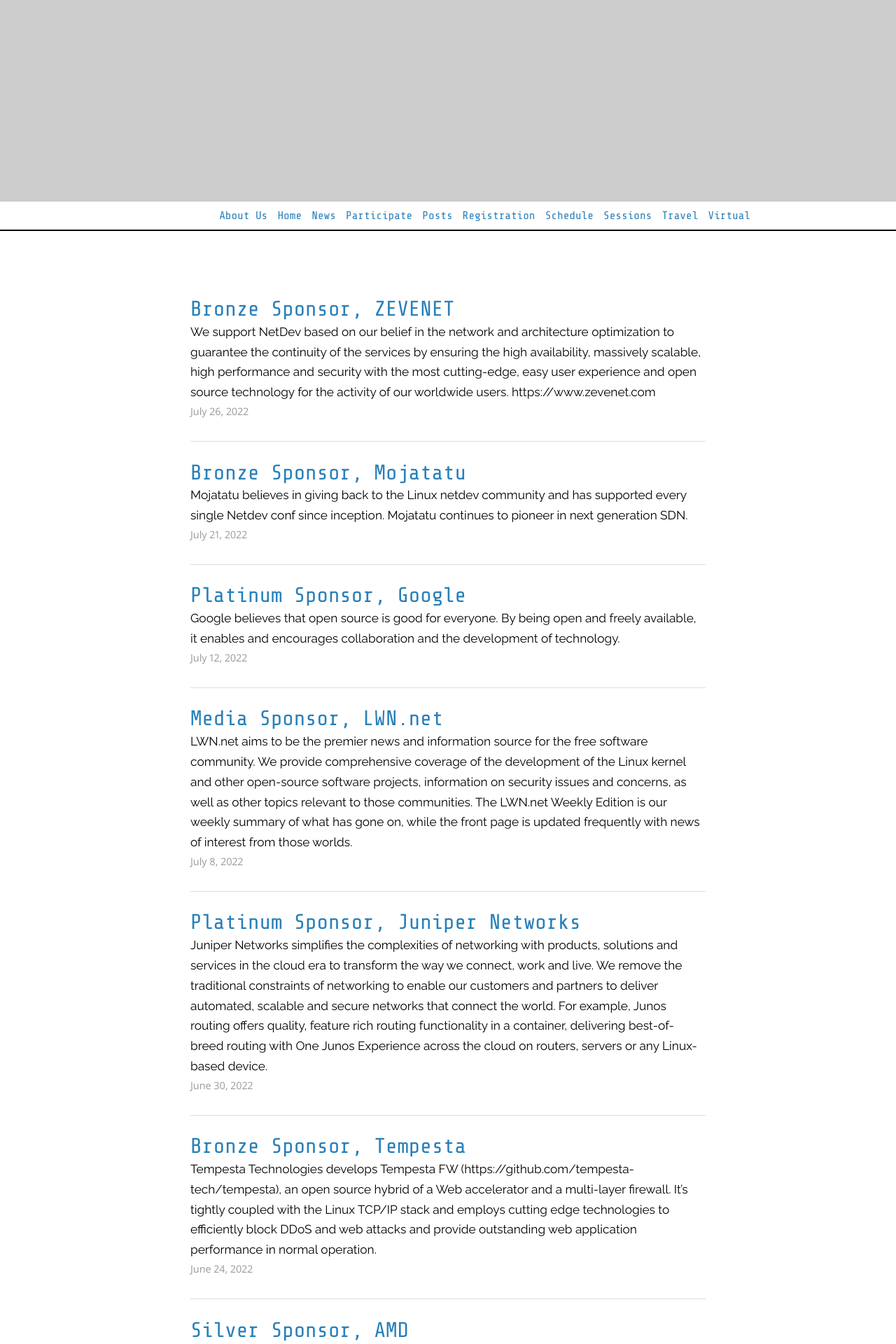
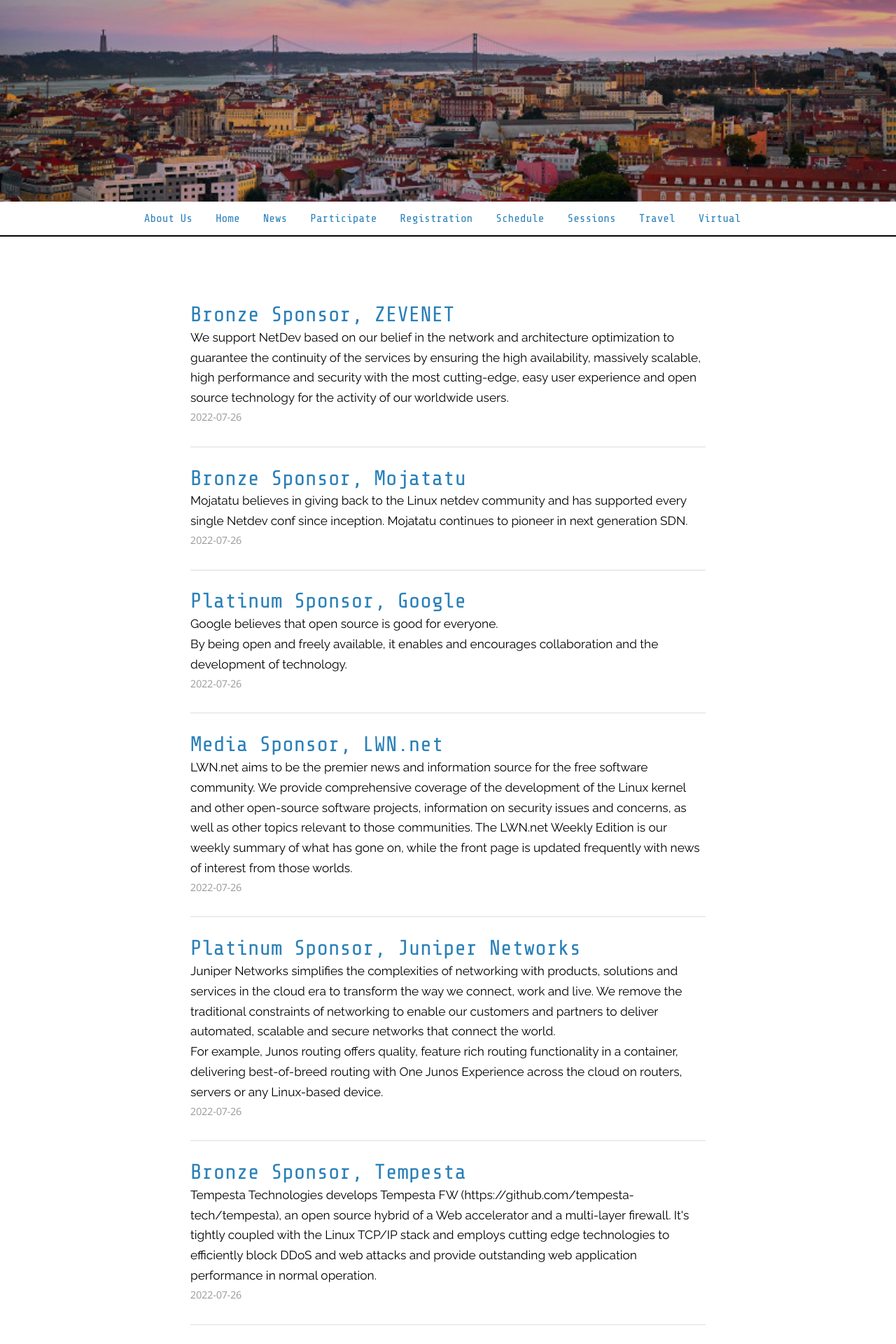
Before and after one commit to laelnasan/test-netdev-prod, a Jekyll site: the page built from news.html, in a window 1280 px wide. Shown: the top 1920 px of the page at 70% size. Built offline with Jekyll 4.4.1, drawn with Linux system fonts in a browser that asks for light colours; nearby versions of some CDN libraries; the list of posts is cut into pages by our own code; some of the changed text lies outside the part shown.

Commit message:
Added posts manually (paginator not supported)
Signed-off-by: Gustavo Lopes <gustavolopesce17@gmail.com>

```diff
--- a/Gemfile
+++ b/Gemfile
@@ -2,3 +2,4 @@
 gem 'jekyll', '<4'
 gem 'jekyll-sitemap'
 gem 'jekyll-paginate-v2'
+gem "github-pages", "~> 227", group: :jekyll_plugins
--- a/_config.yml
+++ b/_config.yml
@@ -13,14 +13,15 @@
 email:
 name:
 description: >
-  A simple yet classy theme for your Jekyll website or blog.
+  Netdev 0x16 Copyright © 2014-2022 The Netdev Society.
 # Base URL of site (i.e. /blog). It should always start with a slash,
 # and never end with a slash. Set it to a blank value if hosting at the
 # root of your server.
+
 baseurl: /jekyll-sample-netdev.github.io # the subpath of your site, e.g. /blog/
 url: https://puntipf.github.io # the base hostname & protocol for your site
-cover: "assets/header_image.jpg"
-logo: "assets/header_image.jpg"
+cover: "/assets/header_image.jpg"
+logo: "/assets/header_image.jpg"
 
 # Build settings
 markdown: kramdown
--- a/_sass/_layout.scss
+++ b/_sass/_layout.scss
@@ -137,7 +137,7 @@
   }
   // Nav menu
   .navigation-wrapper {
-  	width: 56em;
+	width: 56em;
 	margin-left: auto;
 	margin-right: auto;
     @include clearfix;
@@ -145,22 +145,23 @@
 	font-family: $title-font-family;
   }
   nav {
+	display: flex;
+	justify-content: space-around;
     float: none;
     padding: .5em 0;
     @include media ($tablet) {
-      float: right;
       line-height: 1.5em;
     }
   }
   ul.navigation-menu {
-    clear: both;
-    display: none;
+    display: flex;
+		justify-content: space-around;
+	clear: both;
     margin: 0 auto;
     overflow: visible;
     padding: 0;
     width: 100%;
     @include media ($tablet) {
-      display: block;
       margin: 0;
       padding: 0;
     }
--- a/news.html
+++ b/news.html
@@ -9,7 +9,146 @@
 
 <div class="wrapper">
 <ul class="post-list">
+  <li>
+    <htitle>
+      <a class="post-link" href="{{ post.url | prepend: site.baseurl }}">Bronze Sponsor, ZEVENET</a>
+    </htitle>
+    <section class="post-excerpt" itemprop="description">
+      <hpost>
+        We support NetDev based on our belief in the network and architecture optimization to guarantee the continuity of the services by ensuring the high availability, massively scalable, high performance and security with the most cutting-edge, easy user experience and open source technology for the activity of our worldwide users.<br>
+      </hpost>
+    </section>
+    <section class="post-meta">
+      <div class="post-date">2022-07-26</div>
+    </section>
+  </li>
+  <hr>
+
+  <li>
+    <htitle>
+      <a class="post-link" href="./">Bronze Sponsor, Mojatatu</a>
+    </htitle>
+    <section class="post-excerpt" itemprop="description">
+      <hpost>
+        Mojatatu believes in giving back to the Linux netdev community and has supported every single Netdev conf since inception. Mojatatu continues to pioneer in next generation SDN.<br>
+      </hpost>
+    </section>
+    <section class="post-meta">
+      <div class="post-date">2022-07-26</div>
+    </section>
+  </li>
+  <hr>
+
+  <li>
+    <htitle>
+      <a class="post-link" href="./">Platinum Sponsor, Google</a>
+    </htitle>
+    <section class="post-excerpt" itemprop="description">
+      <hpost>
+        Google believes that open source is good for everyone.<br>
+
+        By being open and freely available, it enables and encourages collaboration and the development of technology.
+      </hpost>
+    </section>
+    <section class="post-meta">
+      <div class="post-date">2022-07-26</div>
+    </section>
+  </li>
+  <hr>
+
+  <li>
+    <htitle>
+      <a class="post-link" href="./">Media Sponsor, LWN.net</a>
+    </htitle>
+    <section class="post-excerpt" itemprop="description">
+      <hpost>
+        LWN.net aims to be the premier news and information source for the free software community. We provide comprehensive coverage of the development of the Linux kernel and other open-source software projects, information on security issues and concerns, as well as other topics relevant to those communities. The LWN.net Weekly Edition is our weekly summary of what has gone on, while the front page is updated frequently with news of interest from those worlds.
+      </hpost>
+    </section>
+    <section class="post-meta">
+      <div class="post-date">2022-07-26</div>
+    </section>
+  </li>
+  <hr>
+
+  <li>
+    <htitle>
+      <a class="post-link" href="./">Platinum Sponsor, Juniper Networks</a>
+    </htitle>
+    <section class="post-excerpt" itemprop="description">
+      <hpost>
+        Juniper Networks simplifies the complexities of networking with products, solutions and services in the cloud era to transform the way we connect, work and live. We remove the traditional constraints of networking to enable our customers and partners to deliver automated, scalable and secure networks that connect the world.<br>
+
+        For example, Junos routing offers quality, feature rich routing functionality in a container, delivering best-of-breed routing with One Junos Experience across the cloud on routers, servers or any Linux-based device.
+      </hpost>
+    </section>
+    <section class="post-meta">
+      <div class="post-date">2022-07-26</div>
+    </section>
+  </li>
+  <hr>
+
+  <li>
+    <htitle>
+      <a class="post-link" href="./">Bronze Sponsor, Tempesta</a>
+    </htitle>
+    <section class="post-excerpt" itemprop="description">
+      <hpost>
+        Tempesta Technologies develops Tempesta FW (https://github.com/tempesta-tech/tempesta), an open source hybrid of a Web accelerator and a multi-layer firewall. It's tightly coupled with the Linux TCP/IP stack and employs cutting edge technologies to efficiently block DDoS and web attacks and provide outstanding web application performance in normal operation.
+      </hpost>
+    </section>
+    <section class="post-meta">
+      <div class="post-date">2022-07-26</div>
+    </section>
+  </li>
+  <hr>
+
+  <li>
+    <htitle>
+      <a class="post-link" href="./">Silver Sponsor, AMD</a>
+    </htitle>
+    <section class="post-excerpt" itemprop="description">
+      <hpost>
+        For applications to scale, networking is very important. <br>
+        AMD is pleased to help enable NetDev collaboration events.
+      </hpost>
+    </section>
+    <section class="post-meta">
+      <div class="post-date">2022-07-26</div>
+    </section>
+  </li>
+  <hr>
+
+  <li>
+    <htitle>
+      <a class="post-link" href="./">Netdev 0x16 Call for Submissions</a>
+    </htitle>
+    <section class="post-excerpt" itemprop="description">
+      <hpost>
+        We are pleased to announce the opening of Call For Submissions(CFS) for Netdev 0x16. <br>
+
+        For overview of topics, submissions and requirements please visit: <br>
+        https://netdevconf.info/0x16/submit-proposal.html <br>
+
+        For submitted sessions, we employ a blind review process carried out by the Program Committee.  <br>
+        Please refer to:  <br>
+        https://www.netdevconf.info/0x16/pc_review.html<br>
+
+        Important dates: <br>
+        Closing of CFS: Wed, Sept. 7, 2022 <br>
+        Notification by: Thu, Sept. 15, 2022 <br>
+        Conference dates: Oct 24th - 28th, 2022<br>
+      </hpost>
+    </section>
+    <section class="post-meta">
+      <div class="post-date">2022-07-26</div>
+    </section>
+  </li>
+  <hr>
+
+
   {% for post in paginator.posts %}
+
   <li>
     <htitle>
       <a class="post-link" href="{{ post.url | prepend: site.baseurl }}">{{ post.title }}</a>
@@ -36,46 +175,5 @@
   {% endfor %}
 </ul>
 
-<nav class="pagination" role="navigation">
-	<p>
-    {% if paginator.previous_page %}
-			{% if paginator.page == 2 %}
-			<a class="newer-posts" href="{{ site.baseurl }}{{ paginator.previous_page_path }}">
-        <span class="fa-stack fa-lg">
-          <i class="fa fa-square fa-stack-2x"></i>
-          <i class="fa fa-angle-double-left fa-stack-1x fa-inverse"></i>
-        </span>
-      </a>
-			{% else %}
-			<a class="newer-posts" href="{{ site.baseurl }}{{ paginator.next_page_path }}">
-				<span class="fa-stack fa-lg">
-					<i class="fa fa-square fa-stack-2x"></i>
-					<i class="fa fa-angle-double-left fa-stack-1x fa-inverse"></i>
-				</span>
-			</a>
-			{% endif %}
-		{% else %}
-		<span class="fa-stack fa-lg">
-      <i class="fa fa-square fa-stack-2x"></i>
-      <i class="fa fa-angle-double-left fa-stack-1x fa-inverse"></i>
-    </span>
-		{% endif %}
-		<span class="page-number">Page {{ paginator.page }} of {{ paginator.total_pages }}</span>
-		{% if paginator.next_page %}
-		<a class="newer-posts" href="{{ site.baseurl }}{{ paginator.next_page_path }}">
-      <span class="fa-stack fa-lg">
-        <i class="fa fa-square fa-stack-2x"></i>
-        <i class="fa fa-angle-double-right fa-stack-1x fa-inverse"></i>
-      </span>
-    </a>
-		{% else %}
-		<span class="fa-stack fa-lg">
-      <i class="fa fa-square fa-stack-2x"></i>
-      <i class="fa fa-angle-double-right fa-stack-1x fa-inverse"></i>
-    </span>
-		{% endif %}
-	</p>
-</nav>
-
 </div>
 </div>
```
Also changed, not shown: posts.md (deleted, +0 -28 lines), Gemfile.lock.
